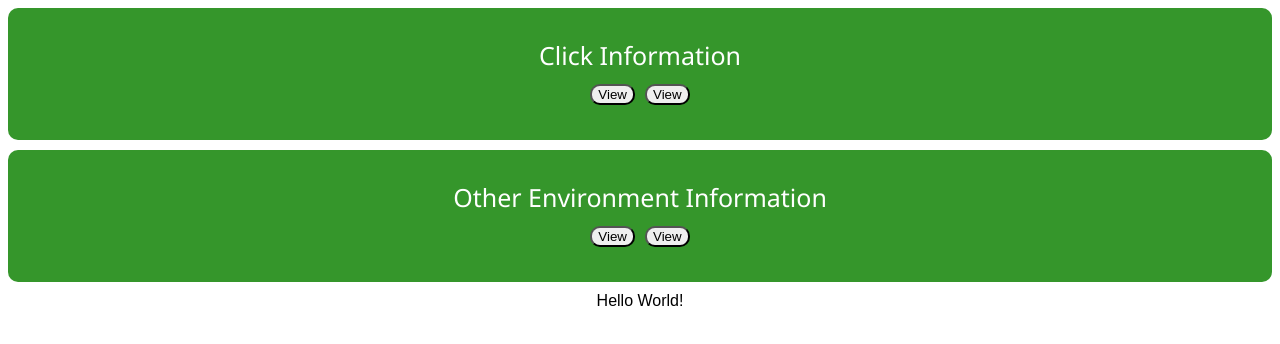
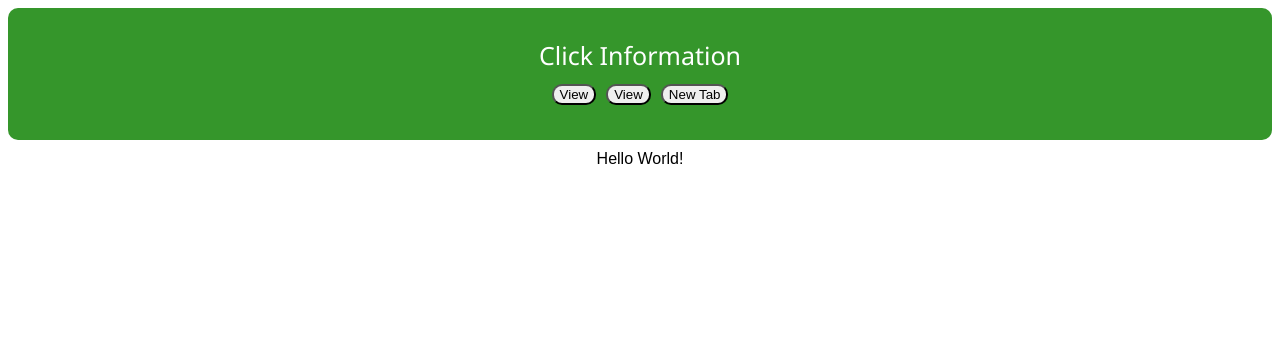
Before and after one commit to ktowner15/Dashboard_Demo, a React (Create React App) app: page / in a window 1280 px wide. Shown: the top 344 px of the page. Built offline with nearby package versions, Linux system fonts and the light colour scheme.

Commit message:
Figured out how to open new tabs

```diff
--- a/src/App.js
+++ b/src/App.js
@@ -7,7 +7,6 @@ export default function App() {
   return (
     <div className="App">
       <Tile name="Click" />
-      <Tile name="Other Environment" />
 
       {/* This is just here to show that this class works; and it prevents the console from throwing a fit.  Use it to debug the card that shows info for each environment, later. */}
       <InfoCard />
--- a/src/Components/Tile/Tile.js
+++ b/src/Components/Tile/Tile.js
@@ -8,6 +8,10 @@ export class Tile extends Component {
     function sayHello() {
       alert("You clicked me; my name is " + this.props.name + "!");
       // console.log(this);  //Used for debugging; comment out once you figure out how to bind 'this' keyword.
+    }
+
+    function openTab() {
+      window.open("https://www.google.com#");
     }
 
     return (
@@ -25,6 +29,11 @@ export class Tile extends Component {
           View
         </button>
 
+        {/* This is just me playing with opening tabs and new pages */}
+        <button className="TileButton" onClick={openTab.bind(this)}>
+          New Tab
+        </button>
+
         <div />
       </div>
     );
```
